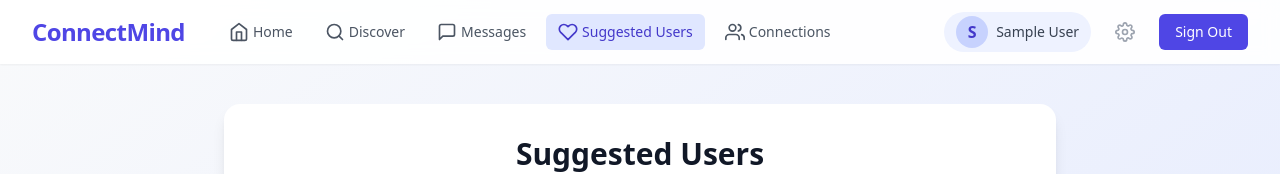
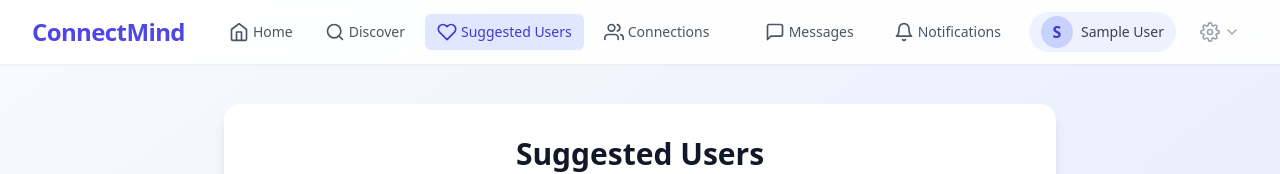
Before and after one commit to 1122c/day-one, a Next.js app: page /matches in a window 1280 px wide. Shown: the top 174 px of the page. Built offline with nearby package versions, Linux system fonts and the light colour scheme; no server answers; the database is empty; sample sign-in values are in the browser's storage.

Commit message:
nav bar and drop down menu changes

```diff
--- a/src/components/Layout.tsx
+++ b/src/components/Layout.tsx
@@ -1,9 +1,9 @@
-import { ReactNode } from 'react';
+import { ReactNode, useState, useEffect, useRef } from 'react';
 import Link from 'next/link';
 import { useAuthState } from 'react-firebase-hooks/auth';
 import { auth } from '@/lib/firebase';
 import { useRouter } from 'next/router';
-import { FiHome, FiSearch, FiHeart, FiUsers, FiSettings, FiMessageSquare } from 'react-icons/fi';
+import { FiHome, FiSearch, FiHeart, FiUsers, FiSettings, FiMessageSquare, FiBell, FiChevronDown } from 'react-icons/fi';
 
 interface LayoutProps {
   children: ReactNode;
@@ -11,12 +11,24 @@ interface LayoutProps {
 
 export default function Layout({ children }: LayoutProps) {
   const [user, loading] = useAuthState(auth);
+  const [settingsDropdownOpen, setSettingsDropdownOpen] = useState(false);
+  const dropdownRef = useRef<HTMLDivElement>(null);
   const router = useRouter();
+
+  useEffect(() => {
+    function handleClickOutside(event: MouseEvent) {
+      if (dropdownRef.current && !dropdownRef.current.contains(event.target as Node)) {
+        setSettingsDropdownOpen(false);
+      }
+    }
+
+    document.addEventListener('mousedown', handleClickOutside);
+    return () => document.removeEventListener('mousedown', handleClickOutside);
+  }, []);
 
   const navigation = [
     { name: 'Home', href: '/', icon: FiHome },
     { name: 'Discover', href: '/discover', icon: FiSearch },
-    { name: 'Messages', href: '/messages', icon: FiMessageSquare },
     { name: 'Suggested Users', href: '/matches', icon: FiHeart },
     { name: 'Connections', href: '/connections', icon: FiUsers },
   ];
@@ -73,25 +85,59 @@ export default function Layout({ children }: LayoutProps) {
             <div className="flex items-center space-x-4">
               {!loading && user && (
                 <>
+                  <Link
+                    href="/messages"
+                    className="flex items-center px-3 py-2 rounded-md text-sm font-medium text-gray-600 hover:bg-gray-100 hover:text-indigo-700 transition-colors duration-200"
+                    title="Messages"
+                  >
+                    <FiMessageSquare className="h-5 w-5 mr-1" />
+                    Messages
+                  </Link>
+                  <Link
+                    href="/notifications"
+                    className="flex items-center px-3 py-2 rounded-md text-sm font-medium text-gray-600 hover:bg-gray-100 hover:text-indigo-700 transition-colors duration-200"
+                    title="Notifications"
+                  >
+                    <FiBell className="h-5 w-5 mr-1" />
+                    Notifications
+                  </Link>
                   <div className="flex items-center space-x-2 bg-indigo-50 px-3 py-1 rounded-full">
                     <div className="w-8 h-8 bg-indigo-200 rounded-full flex items-center justify-center font-bold text-indigo-700">
                       {user.displayName?.[0]?.toUpperCase() || user.email?.[0]?.toUpperCase() || 'U'}
                     </div>
                     <span className="text-sm font-medium text-gray-700 truncate max-w-[120px]">{user.displayName || user.email}</span>
                   </div>
-                  <Link
-                    href="/settings"
-                    className="p-2 text-gray-400 hover:text-indigo-600 transition-colors duration-200"
+                  <div className="relative" ref={dropdownRef}>
+                    <button
+                      onClick={() => setSettingsDropdownOpen(!settingsDropdownOpen)}
+                      className="flex items-center p-2 text-gray-400 hover:text-indigo-600 transition-colors duration-200 rounded-md hover:bg-gray-100"
                       title="Settings"
                     >
                       <FiSettings className="h-5 w-5" />
+                      <FiChevronDown className="h-4 w-4 ml-1" />
+                    </button>
+
+                    {settingsDropdownOpen && (
+                      <div className="absolute right-0 mt-2 w-48 bg-white rounded-md shadow-lg py-1 z-50 border border-gray-200">
+                        <Link
+                          href="/settings"
+                          className="block px-4 py-2 text-sm text-gray-700 hover:bg-gray-100 hover:text-indigo-700"
+                          onClick={() => setSettingsDropdownOpen(false)}
+                        >
+                          Settings
                         </Link>
                         <button
-                    onClick={() => auth.signOut()}
-                    className="px-4 py-2 text-sm font-medium rounded-md text-white bg-indigo-600 hover:bg-indigo-700 focus:outline-none focus:ring-2 focus:ring-offset-2 focus:ring-indigo-500 transition-colors duration-200"
+                          onClick={() => {
+                            auth.signOut();
+                            setSettingsDropdownOpen(false);
+                          }}
+                          className="block w-full text-left px-4 py-2 text-sm text-red-600 hover:bg-gray-100 hover:text-red-700"
                         >
                           Sign Out
                         </button>
+                      </div>
+                    )}
+                  </div>
                 </>
               )}
               {!loading && !user && (
--- a/src/pages/settings.tsx
+++ b/src/pages/settings.tsx
@@ -115,6 +115,104 @@ export default function SettingsPage() {
                       className="block w-full rounded-md border-gray-300 shadow-sm focus:border-indigo-500 focus:ring-indigo-500 disabled:bg-gray-50 disabled:text-gray-500"
                     />
                     <p className="mt-1 text-xs text-gray-500">Email cannot be changed</p>
+                  </div>
+                </div>
+
+                {/* Profile Picture */}
+                <div>
+                  <label className="block text-sm font-medium text-gray-700 mb-2">
+                    Profile Picture
+                  </label>
+                  <div className="flex items-center space-x-4">
+                    <div className="flex-shrink-0">
+                      {profile.profilePicture ? (
+                        <img
+                          src={profile.profilePicture}
+                          alt="Profile"
+                          className="h-20 w-20 rounded-full object-cover border-2 border-gray-200"
+                        />
+                      ) : (
+                        <div className="h-20 w-20 rounded-full bg-gray-200 flex items-center justify-center">
+                          <FiUser className="h-8 w-8 text-gray-400" />
+                        </div>
+                      )}
+                    </div>
+                    {isEditing && (
+                      <div className="flex-1 space-y-3">
+                        {/* File Upload */}
+                        <div>
+                          <label className="block text-sm font-medium text-gray-700 mb-2">
+                            Upload from computer
+                          </label>
+                          <input
+                            type="file"
+                            accept="image/*"
+                            onChange={(e) => {
+                              const file = e.target.files?.[0];
+                              if (file) {
+                                // Create a local URL for preview
+                                const imageUrl = URL.createObjectURL(file);
+                                const updatedProfile = {
+                                  ...profile,
+                                  profilePicture: imageUrl
+                                };
+                                setProfile(updatedProfile);
+
+                                // Store the file for later upload
+                                // Note: In a real app, you'd upload this to a service like Firebase Storage
+                                console.log('File selected:', file.name, 'Size:', file.size);
+                              }
+                            }}
+                            className="block w-full text-sm text-gray-500 file:mr-4 file:py-2 file:px-4 file:rounded-md file:border-0 file:text-sm file:font-medium file:bg-indigo-50 file:text-indigo-700 hover:file:bg-indigo-100"
+                          />
+                          <p className="mt-1 text-xs text-gray-500">
+                            Supported formats: JPG, PNG, GIF (max 5MB)
+                          </p>
+                        </div>
+
+                        {/* URL Input */}
+                        <div>
+                          <label className="block text-sm font-medium text-gray-700 mb-2">
+                            Or use image URL
+                          </label>
+                          <input
+                            type="url"
+                            value={profile.profilePicture || ''}
+                            onChange={(e) => {
+                              const updatedProfile = {
+                                ...profile,
+                                profilePicture: e.target.value
+                              };
+                              setProfile(updatedProfile);
+                            }}
+                            placeholder="Enter image URL (optional)"
+                            className="block w-full rounded-md border-gray-300 shadow-sm focus:border-indigo-500 focus:ring-indigo-500"
+                          />
+                          <p className="mt-1 text-xs text-gray-500">
+                            Paste a direct image URL (e.g., from Imgur, your website, etc.)
+                          </p>
+                        </div>
+
+                        {/* Remove Picture Option */}
+                        {profile.profilePicture && (
+                          <div>
+                            <button
+                              type="button"
+                              onClick={() => {
+                                const updatedProfile = {
+                                  ...profile,
+                                  profilePicture: undefined
+                                };
+                                setProfile(updatedProfile);
+                              }}
+                              className="text-sm text-red-600 hover:text-red-700 font-medium"
+                            >
+                              Remove profile picture
+                            </button>
+                          </div>
+                        )}
+                      </div>
+                    )}
                   </div>
                 </div>
 
--- a/src/types/user.ts
+++ b/src/types/user.ts
@@ -19,6 +19,7 @@ export interface UserProfile {
   id: string;
   email: string;
   name: string;
+  profilePicture?: string;
   bio?: string;
   age?: string;
   location?: string;
```
Lines whose indentation alone changed are shown as unchanged.
